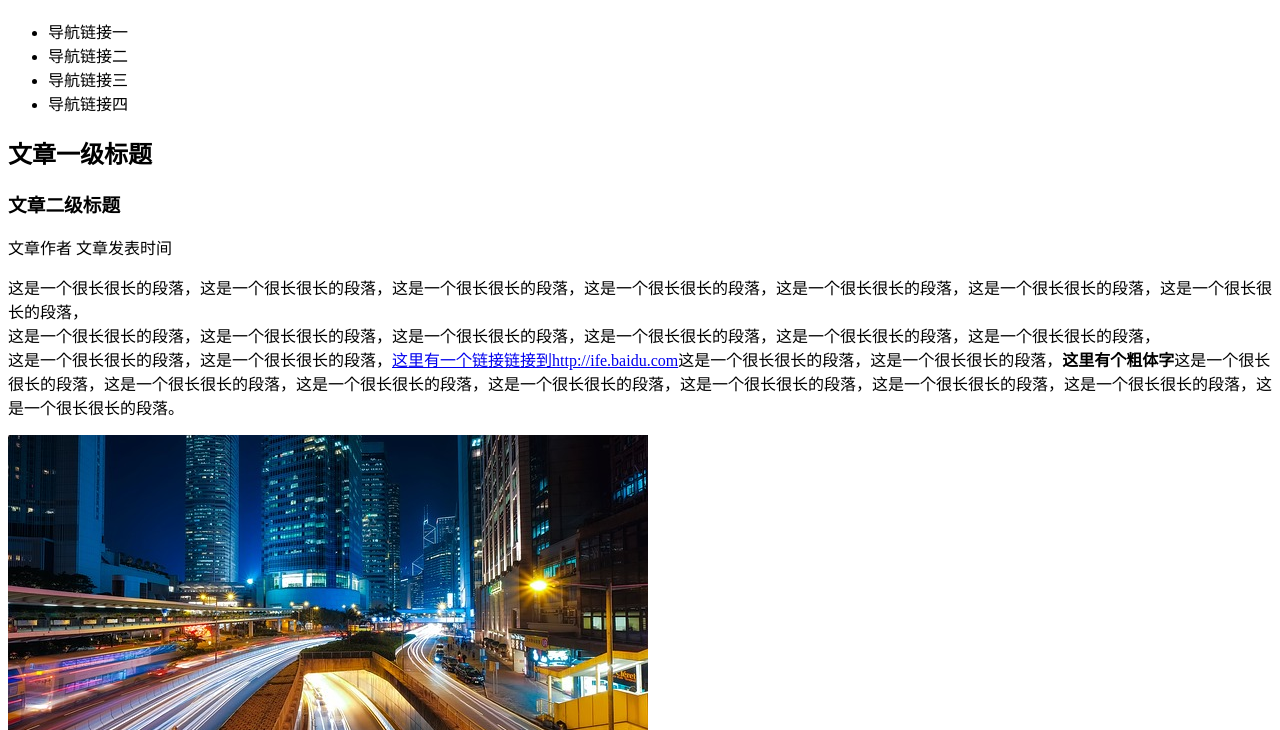
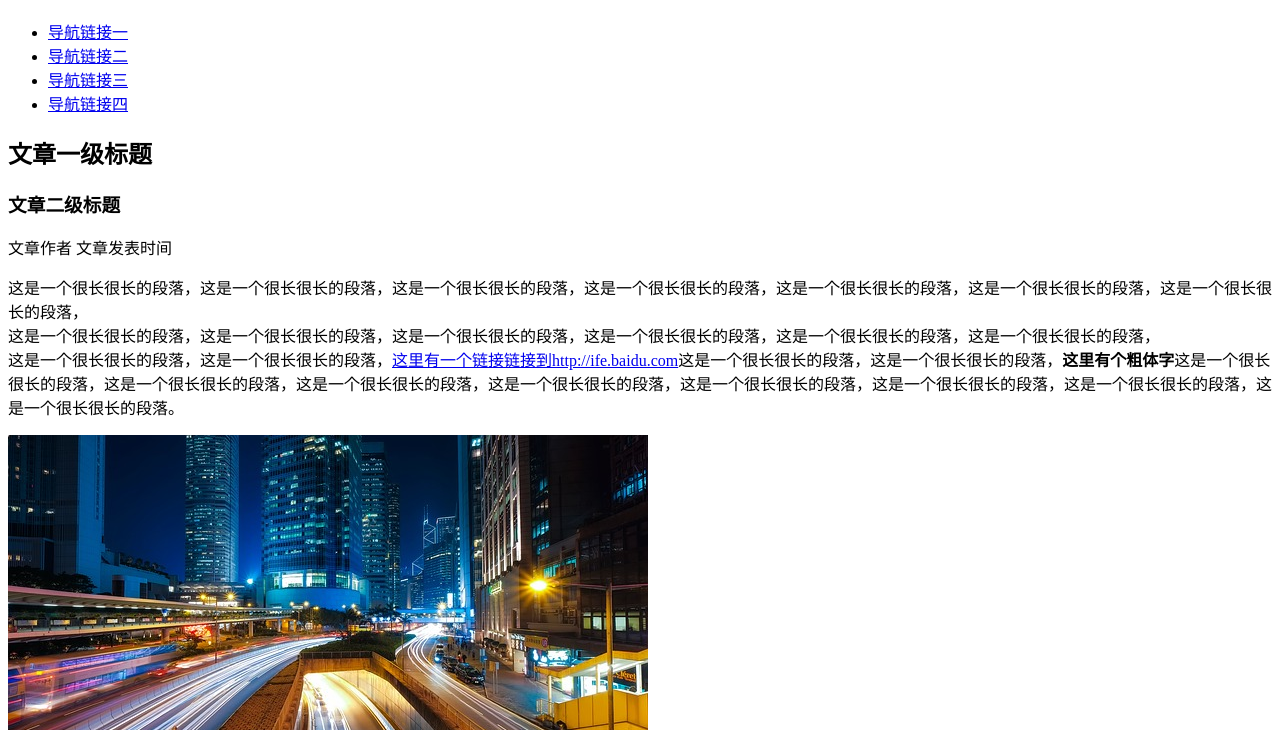
Before and after one commit to iVickers/IFE2017, a plain HTML site: page Task01/index.html in a window 1280 px wide. Shown: the part 70-800 px from the top of the page. Drawn offline with Linux system fonts and the light colour scheme.

Commit message:
Update index.html

```diff
--- a/Task01/index.html
+++ b/Task01/index.html
@@ -9,10 +9,10 @@
     <h1>网站一级标题</h1>
     <nav>
       <ul>
-        <li>导航链接一</li>
-        <li>导航链接二</li>
-        <li>导航链接三</li>
-        <li>导航链接四</li>
+        <li><a href="#">导航链接一</a></li>
+        <li><a href="#">导航链接二</a></li>
+        <li><a href="#">导航链接三</a></li>
+        <li><a href="#">导航链接四</a></li>
       </ul>
     </nav>
   </header>
```
